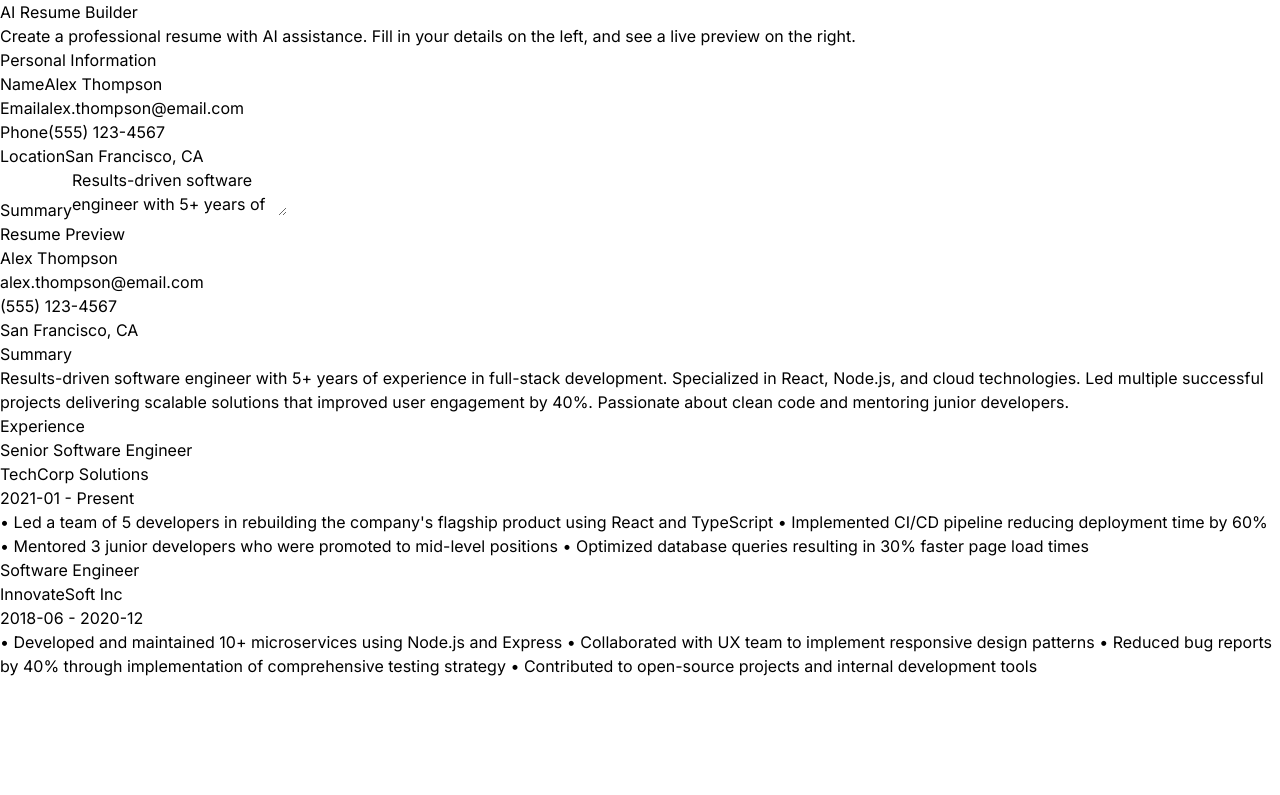
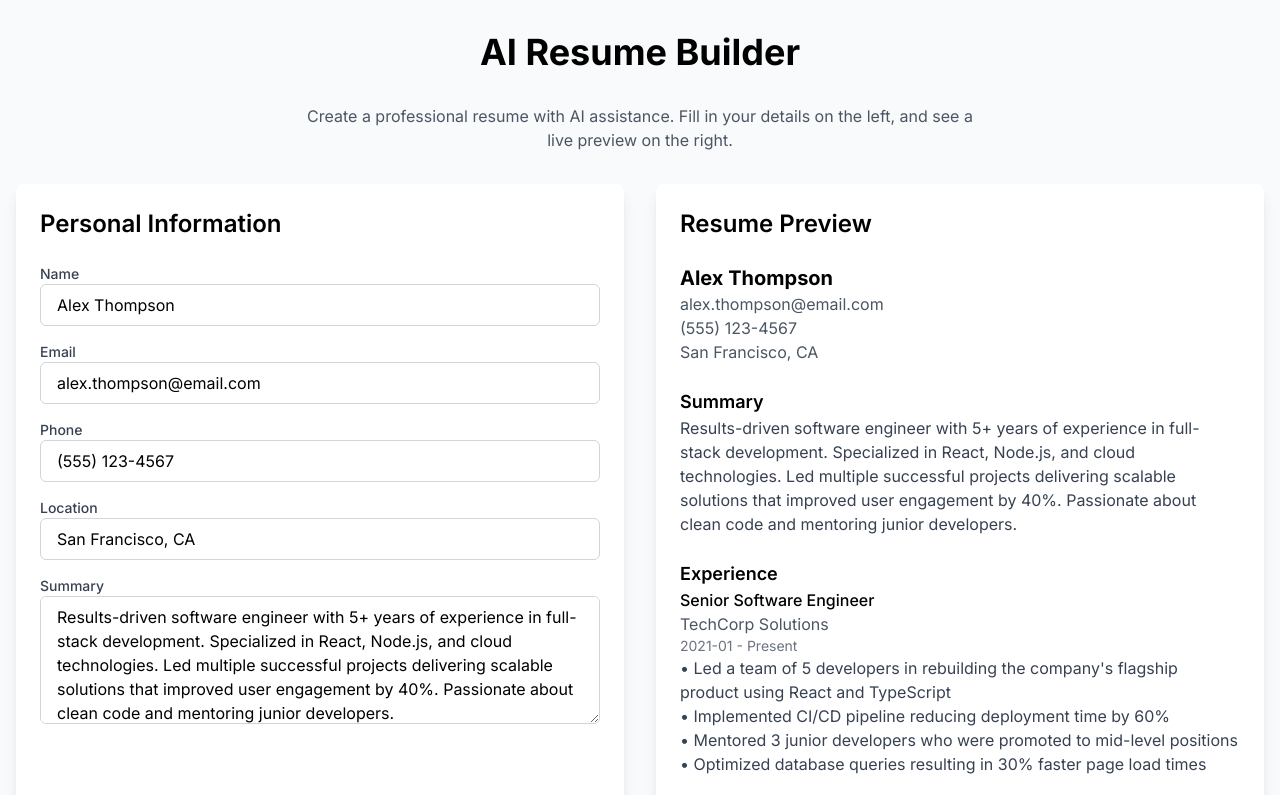
Before and after one commit to sqryxz/ai-resume-buildoor, a Next.js app: page / in a window 1280 px wide. Shown: the top 795 px of the page. Built offline with nearby package versions, Linux system fonts and the light colour scheme.

Commit message:
Fix type exports and imports

```diff
--- /dev/null
+++ b/postcss.config.js
@@ -0,0 +1,6 @@
+module.exports = {
+  plugins: {
+    tailwindcss: {},
+    autoprefixer: {},
+  },
+}
--- a/src/app/api/generate/route.ts
+++ b/src/app/api/generate/route.ts
@@ -1,5 +1,5 @@
 import { NextResponse } from 'next/server';
-import { FormData } from '@/components/ResumeForm';
+import type { ResumeData } from '../../../components/ResumeForm';
 
 // Trigger Vercel deployment - DeepSeek API Integration
 const DEEPSEEK_API_URL = 'https://api.deepseek.ai/v1/chat/completions';
@@ -15,7 +15,7 @@ For each section:
 
 Keep the content truthful and professional. Do not invent or exaggerate achievements.`;
 
-const formatPrompt = (data: FormData) => {
+const formatPrompt = (data: ResumeData) => {
   return `Please enhance the following résumé sections maintaining the same structure but improving the content:
 
 PERSONAL SUMMARY:
@@ -56,7 +56,7 @@ Please provide the enhanced content in a JSON format matching the original struc
 
 export async function POST(request: Request) {
   try {
-    const data: FormData = await request.json();
+    const data: ResumeData = await request.json();
 
     const response = await fetch(DEEPSEEK_API_URL, {
       method: 'POST',
--- /dev/null
+++ b/tailwind.config.ts
@@ -0,0 +1,14 @@
+import type { Config } from 'tailwindcss'
+
+const config: Config = {
+  content: [
+    './src/pages/**/*.{js,ts,jsx,tsx,mdx}',
+    './src/components/**/*.{js,ts,jsx,tsx,mdx}',
+    './src/app/**/*.{js,ts,jsx,tsx,mdx}',
+  ],
+  theme: {
+    extend: {},
+  },
+  plugins: [],
+}
+export default config
```
Also changed, not shown: package.json (+5 -3 lines), src/components/ResumeForm.tsx (+5 -5 lines), 1 other file (tests, documents, lock files or other folders).
